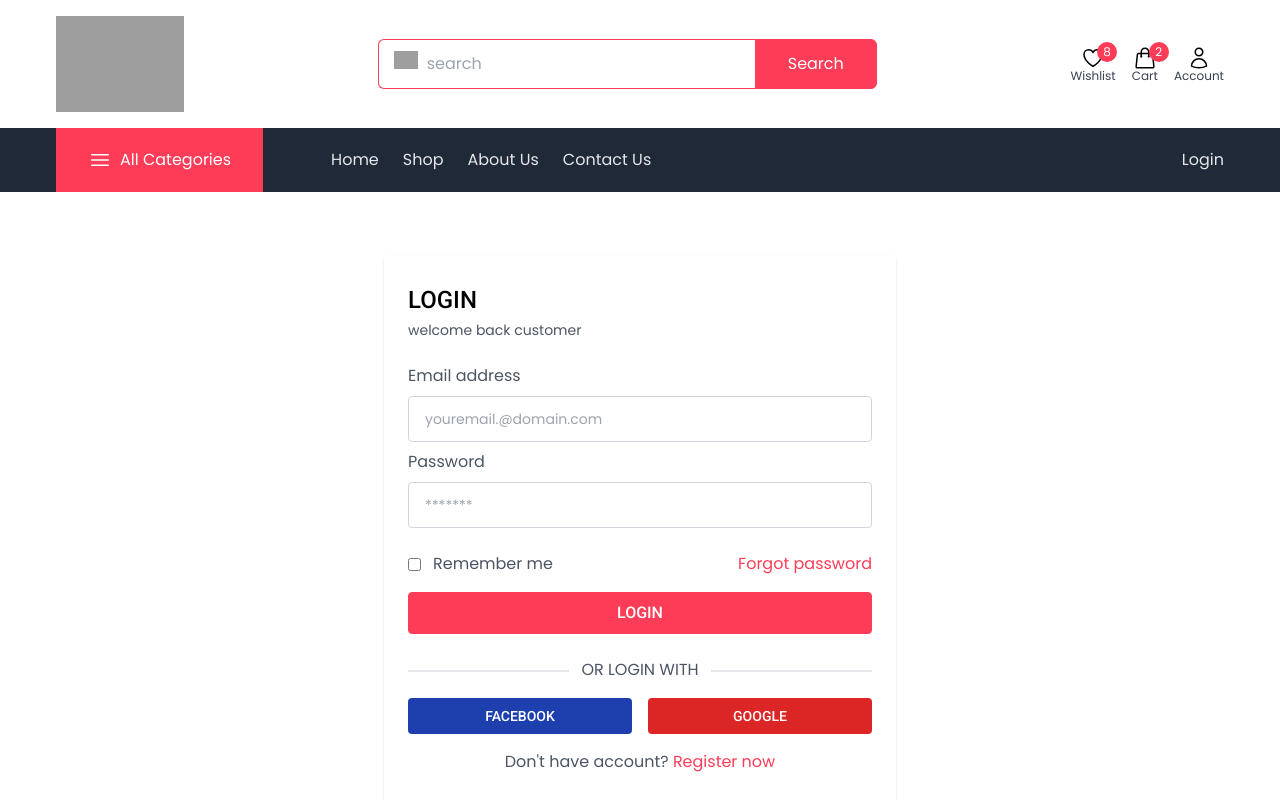
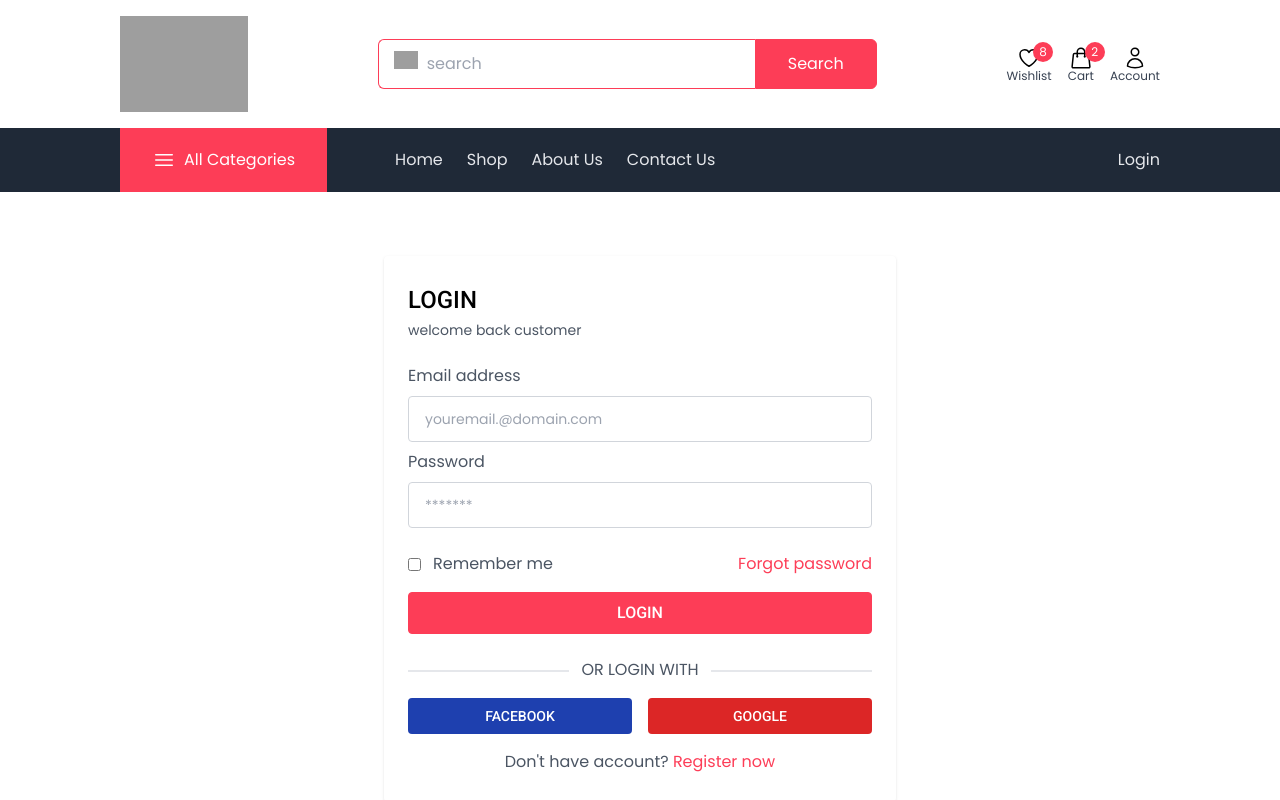
Before and after one commit to rayhanferdous/ecommerce-frontend-nextjs, a Next.js app: page /login in a window 1280 px wide. Shown: the top 800 px of the page. Built offline with nearby package versions, Linux system fonts and the light colour scheme; grey boxes are pictures that could not be loaded.

Commit message:
some modification

```diff
--- a/app/login/page.jsx
+++ b/app/login/page.jsx
@@ -3,7 +3,7 @@ import React from "react";
 
 const page = () => {
   return (
-    <div className="contain py-16">
+    <div className="contain py-8 md:py-16">
       <div className="max-w-lg mx-auto shadow px-6 py-7 rounded overflow-hidden">
         <h2 className="text-2xl uppercase font-medium mb-1">Login</h2>
         <p className="text-gray-600 mb-6 text-sm">welcome back customer</p>
--- a/components/layout/Footer.jsx
+++ b/components/layout/Footer.jsx
@@ -5,7 +5,7 @@ import FooterLinkContainer from "../utils/footer/FooterLinkContainer";
 const Footer = () => {
   return (
     <>
-      <footer className="bg-white pt-16 pb-12 border-t border-gray-100">
+      <footer className="bg-white pt-8 md:pt-16 pb-12 border-t border-gray-100">
         <div className="container grid grid-cols-1 ">
           <div className="col-span-1 space-y-4">
             <img src="assets/images/logo.svg" alt="logo" className="w-30" />
--- a/tailwind.config.js
+++ b/tailwind.config.js
@@ -15,7 +15,13 @@ module.exports = {
     },
     container: {
       center: true,
-      padding: "1rem",
+      padding: {
+        DEFAULT: "1rem",
+        sm: "2rem",
+        lg: "4rem",
+        xl: "5rem",
+        "2xl": "6rem",
+      },
     },
     extend: {
       fontFamily: {
```
